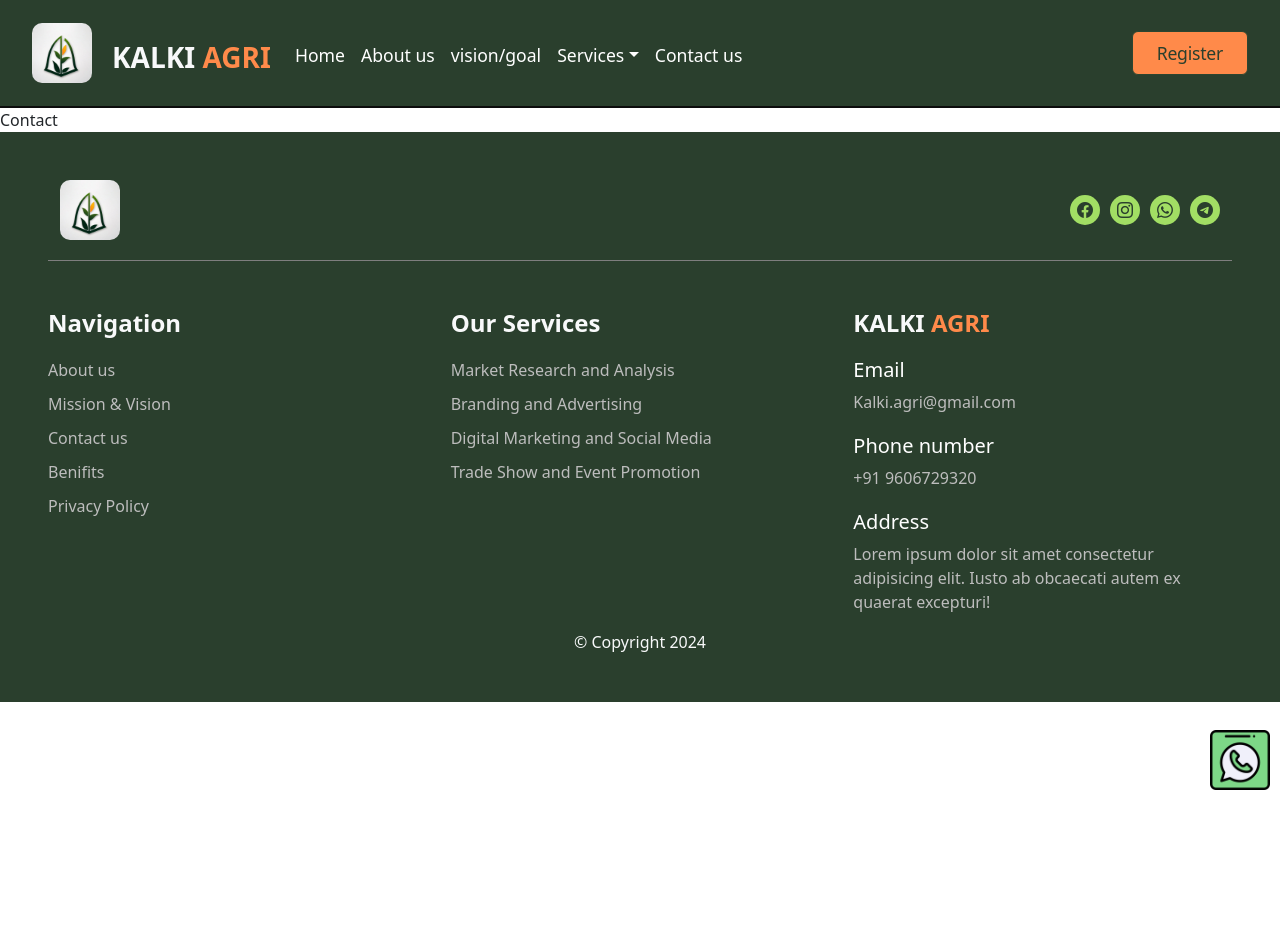
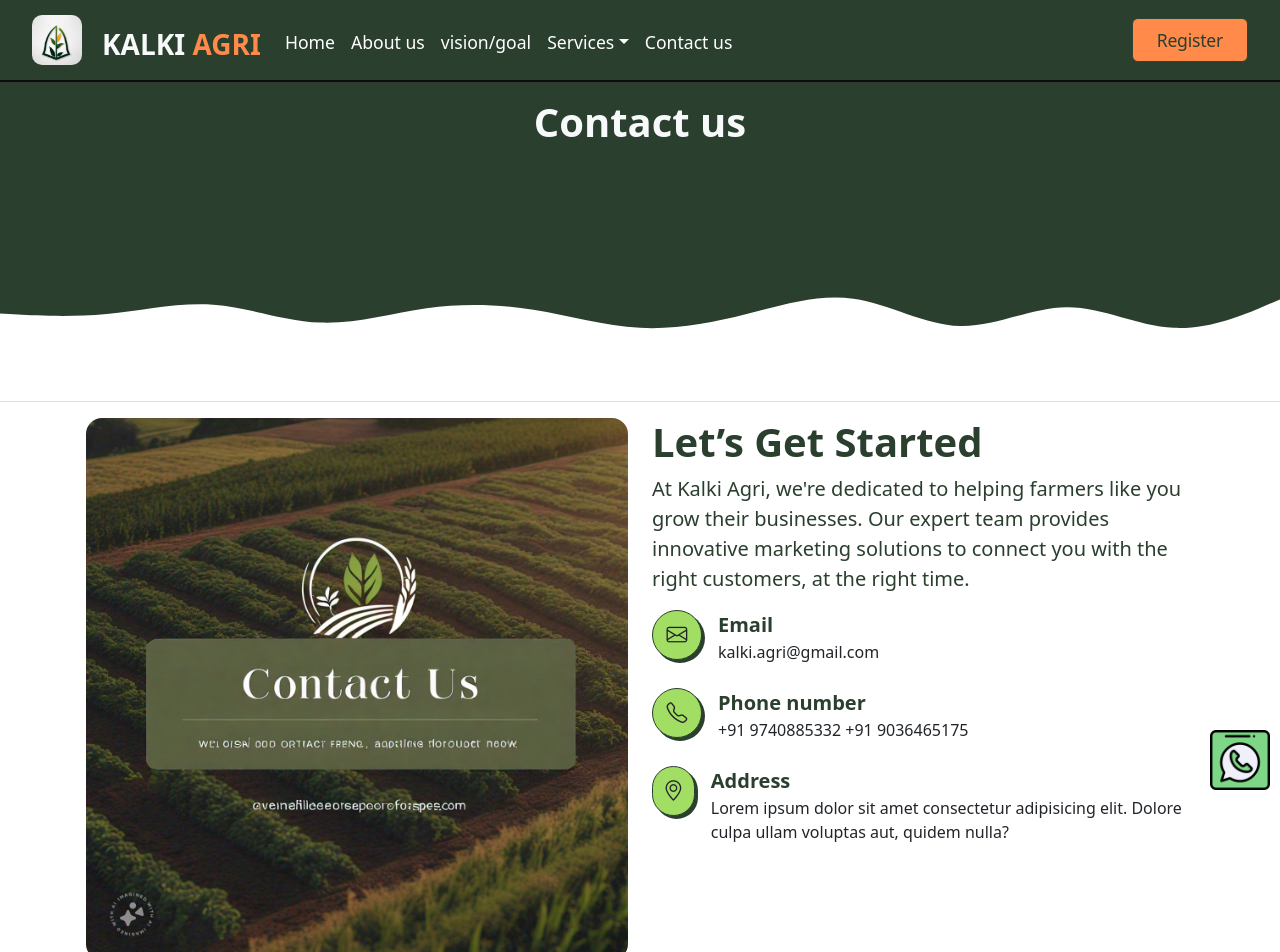
Before and after one commit to bhaskarAntony/kalki-agri, a React (Create React App) app: page /contact-us in a window 1280 px wide. Shown: the top 952 px of the page. Before the commit the page ends 800 px from the top, so only its background shows below. Built offline with nearby package versions, Linux system fonts and the light colour scheme.

Commit message:
all files

```diff
--- a/src/App.js
+++ b/src/App.js
@@ -12,6 +12,7 @@
 import Aos from 'aos';
 import About from './pages/about/About';
 import Contact from './pages/contact/Contact';
+import ScrollToTop from './helpers/ScrollToTop';
 
 const App = () => {
     useEffect(()=>{
@@ -22,6 +23,7 @@
 
 
         <Router>
+            <ScrollToTop/>
         <Link to="https://whatsapp.com/channel/0029VakbaFG0lwgyvCjOiX2G" className='whatsapp'>
      <img src={whatsappIcon} alt="whatsapp" />
      </Link>
--- a/src/components/feedback/Feedback.jsx
+++ b/src/components/feedback/Feedback.jsx
@@ -6,7 +6,7 @@
         <div className="row">
             <div className="col-md-8 m-auto">
                 <div className="bg-lightorange p-3 rounded-4 border-green">
-                    <h1 className="fs-2 text-center mb-4">Feedback form</h1>
+                    <h1 className="fs-2 text-center mb-4">Get in Touch</h1>
                     <input type="text" placeholder='enter your name' className="form-control mt-3 p-3"/>
                     <input type="email" placeholder='enter your email' className="form-control mt-3 p-3"/>
                     <textarea name="message" id="message" className='form-control p-3 mt-3' placeholder='message' rows={8}>
--- a/src/components/footer/Footer.jsx
+++ b/src/components/footer/Footer.jsx
@@ -10,8 +10,8 @@
             <img src={logo} alt="kalki agri" className='logo' data-aos="zoom-in"/>
             <div className="footer-icons">
                <Link to=""  target='_blank' data-aos="zoom-in"><i className='bi bi-facebook'></i></Link>
-              <Link to=""  target='_blank' data-aos="zoom-in"><i className='bi bi-instagram'></i></Link>
-              <Link to=""  target='_blank' data-aos="zoom-in"><i className='bi bi-whatsapp'></i></Link>
+              <Link to="https://www.instagram.com/kalki.agri?igsh=MTRkaDdmYTRhNGZwNw=="  target='_blank' data-aos="zoom-in"><i className='bi bi-instagram'></i></Link>
+              <Link to="https://whatsapp.com/channel/0029VakbaFG0lwgyvCjOiX2G"  target='_blank' data-aos="zoom-in"><i className='bi bi-whatsapp'></i></Link>
              <Link to=""  target='_blank' data-aos="zoom-in"><i className='bi bi-telegram'></i></Link>
             </div>
 
@@ -22,9 +22,9 @@
                 <div className="col-md-4 mt-4">
                     <h1 className="fs-4 fw-bold text-light">Navigation</h1>
                     <ul typeof='none' className='p-0'>
-                        <li><Link to="/">About us</Link></li>
+                        <li><Link to="/about-us">About us</Link></li>
                         <li><Link to="/">Mission & Vision</Link></li>
-                        <li><Link to="/">Contact us</Link></li>
+                        <li><Link to="/contact-us">Contact us</Link></li>
                         <li><Link to="/">Benifits</Link></li>
                         <li><Link to="/">Privacy Policy</Link></li>
                     </ul>
@@ -47,7 +47,9 @@
                         </li>
                         <li>
                         <h6 className="fs-5">Phone number</h6>
-                        <Link  to="#">+91 9606729320</Link>
+                        <Link  to="#">+91 9740885332</Link>
+                        <br />
+                        <Link  to="#">+91 9036465175</Link>
                         </li>
                         <li>
                         <h6 className="fs-5">Address</h6>
--- a/src/components/header/Header.jsx
+++ b/src/components/header/Header.jsx
@@ -34,7 +34,7 @@
           </ul>
         </li>
         <li class="nav-item">
-          <a class="nav-link" href="#">Contact us</a>
+          <a class="nav-link" href="/contact-us">Contact us</a>
         </li>
 
       </ul>
--- a/src/components/header/style.css
+++ b/src/components/header/style.css
@@ -5,7 +5,7 @@
     top: 15px;
     margin: auto;
     border-radius: 100px; */
-    padding: 10px 20px;
+    padding: 2px 20px;
     position: sticky !important;
     top: 0px;
     z-index: 1020;
@@ -20,7 +20,7 @@
 }
 
 .logo{
-    width: 60px;
+    width: 50px;
     margin-right: 20px;
     border-radius: 10px;
 }
--- /dev/null
+++ b/src/helpers/ScrollToTop.jsx
@@ -0,0 +1,14 @@
+import React, { useEffect } from 'react'
+import { useLocation } from 'react-router-dom'
+
+
+function ScrollToTop() {
+
+    const location = useLocation();
+    useEffect(()=>{
+            window.scrollTo(0, 0)
+    }, [location.pathname])
+  return null
+}
+
+export default ScrollToTop
--- a/src/pages/contact/Contact.jsx
+++ b/src/pages/contact/Contact.jsx
@@ -1,8 +1,63 @@
 import React from 'react'
+import contactImage from './constct.jpeg'
+import './style.css'
+import Feedback from '../../components/feedback/Feedback'
 
 function Contact() {
   return (
-    <div>Contact</div>
+    <section className='contact-page'>
+        <div className="banner-top p-3">
+            <h1 className="fs-1 fw-bold text-light">Contact us</h1>
+        </div>
+       <div className="container p-3">
+       <div className="row">
+            <div className="col-md-6">
+                <img src={contactImage} alt="contact us" className="w-100 mb-3 rounded-4" />
+            </div>
+            <div className="col-md-6">
+                <h1 className="fs-1 text-green fw-bold">Let’s Get Started</h1>
+                <p className="fs-5 text-green">
+                At Kalki Agri, we're dedicated to helping farmers like you grow
+                their businesses. Our expert team provides innovative marketing
+                solutions to connect you with the right customers, at the right
+                time.
+                </p>
+
+                <ul className='p-0'>
+                    <li className='d-flex gap-3 align-item-center mb-4'>
+                    <i class="bi bi-envelope"></i>
+                    <div>
+                        <span className="fs-5 fw-bold text-green">Email</span><br />
+                        <span className="fs-6">kalki.agri@gmail.com</span>
+                    </div>
+                    </li>
+                    <li className='d-flex gap-3 align-item-center mb-4'>
+                    <i class="bi bi-telephone"></i>
+                    <div>
+                        <span className="fs-5 fw-bold text-green">Phone number</span><br />
+                        <span className="fs-6">+91 9740885332</span>
+                        <span className="fs-6">  +91 9036465175</span>
+                    </div>
+
+                    </li>
+                    <li className='d-flex gap-3 align-item-center mb-4'>
+                    <i class="bi bi-geo-alt"></i>
+                    <div>
+                        <span className="fs-5 fw-bold text-green">Address</span><br />
+                        <span className="fs-6">Lorem ipsum dolor sit amet consectetur adipisicing elit. Dolore culpa ullam voluptas aut, quidem nulla?</span>
+
+                    </div>
+                    </li>
+                </ul>
+            </div>
+        </div>
+       </div>
+
+       <div className="bg-green1 p-3 p-md-5">
+       <iframe src="https://www.google.com/maps/embed?pb=!1m18!1m12!1m3!1d31108.632150194666!2d77.53224314549702!3d12.934756969201743!2m3!1f0!2f0!3f0!3m2!1i1024!2i768!4f13.1!3m3!1m2!1s0x3bae3e2c22c358b7%3A0x157068107f36f2ef!2sBanashankari%2C%20Bengaluru%2C%20Karnataka!5e0!3m2!1sen!2sin!4v1723383399898!5m2!1sen!2sin" width="600" height="450" className="border-0 rounded-4 w-100" allowfullscreen="" loading="lazy" referrerpolicy="no-referrer-when-downgrade"></iframe>
+       </div>
+       <Feedback/>
+    </section>
   )
 }
 
--- /dev/null
+++ b/src/pages/contact/style.css
@@ -0,0 +1,16 @@
+.contact-page ul li{
+    list-style-type: none;
+}
+.contact-page ul li i{
+    width: 50px;
+    height: 50px;
+    background-color: var(--lime-green);
+    padding: 10px;
+    display: flex;
+    align-items: center;
+    justify-content: center;
+    font-size: 1.3rem;
+    border-radius: 100px;
+    box-shadow: 3px 3px 0px var(--green-900);
+    border: 1px solid var(--green-900);
+}
```
Also changed, not shown: src/pages/contact/constct.jpeg (added), 1 other file (tests, documents, lock files or other folders).
